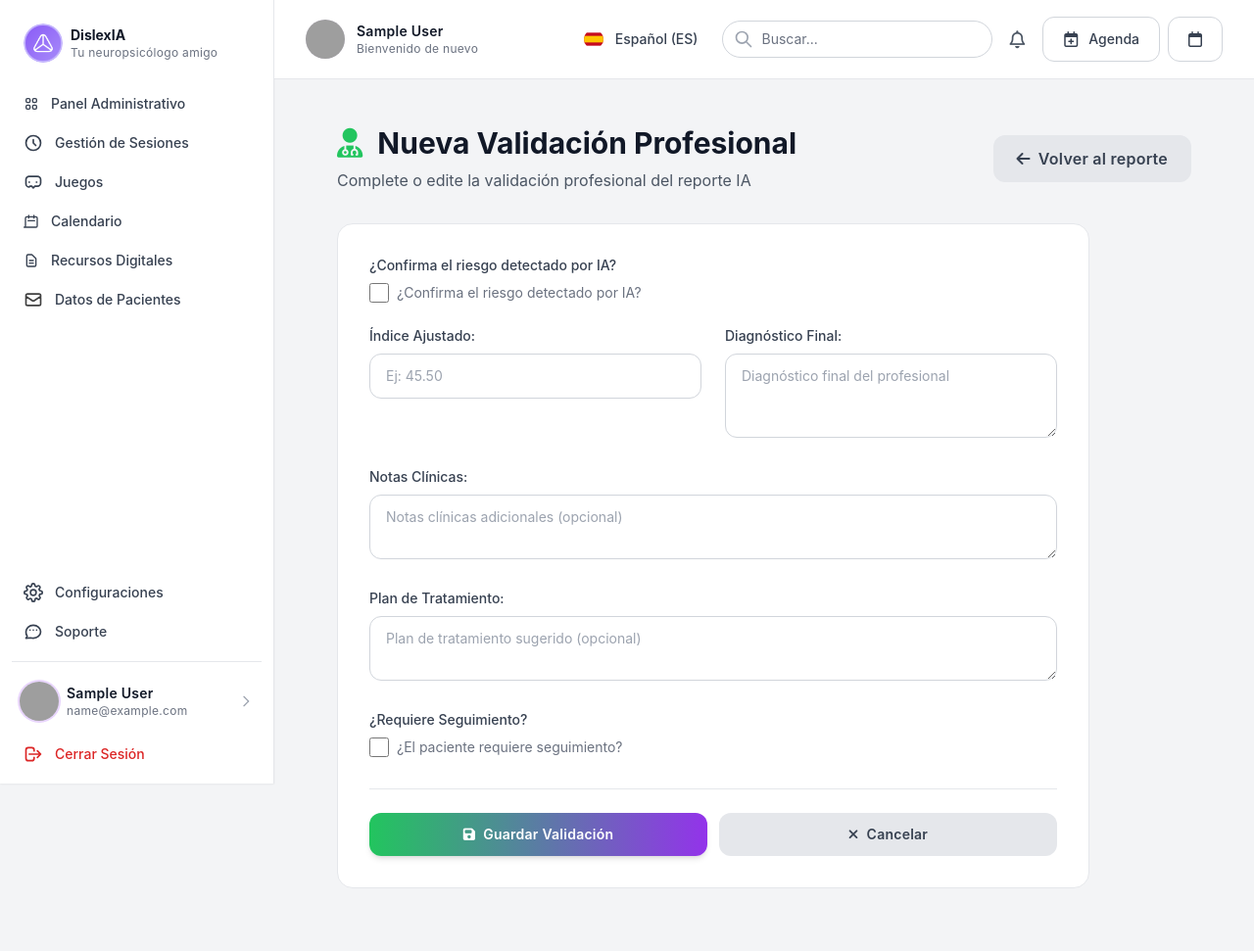
After one commit to AlexisJr2004/DislexIA, a Django app: page /es/validacion_profesional_create/1/ in a window 1280 px wide. The commit adds this page. Shown: the whole page at 98% size. Run offline with Django 5.2, Linux system fonts and the light colour scheme; the visitor is signed in with stand-in values (Sample User, id 1); data that the repository does not hold is empty; some libraries are stand-ins or nearby versions; grey boxes are pictures that could not be loaded.

Commit message:
Agrega validación profesional

```diff
--- a/app/core/forms.py
+++ b/app/core/forms.py
@@ -1,6 +1,6 @@
 from django import forms
 from django.contrib.auth.forms import UserCreationForm, AuthenticationForm, PasswordResetForm, SetPasswordForm
-from .models import Profesional, Nino
+from .models import Profesional, Nino, ValidacionProfesional
 
 
 class ProfesionalUpdateForm(forms.ModelForm):
@@ -287,3 +287,56 @@ class NinoForm(forms.ModelForm):
                 raise forms.ValidationError('El archivo debe ser una imagen.')
 
         return imagen
+
+
+class ValidacionProfesionalForm(forms.ModelForm):
+    """Formulario para la validación profesional"""
+
+    class Meta:
+        model = ValidacionProfesional
+        fields = [
+            'riesgo_confirmado',
+            'indice_ajustado',
+            'diagnostico_final',
+            'notas_clinicas',
+            'plan_tratamiento',
+            'requiere_seguimiento',
+        ]
+        widgets = {
+            'riesgo_confirmado': forms.CheckboxInput(attrs={
+                'class': 'form-checkbox h-5 w-5 text-green-600',
+            }),
+            'indice_ajustado': forms.NumberInput(attrs={
+                'class': 'w-full px-4 py-3 border border-gray-300 rounded-xl text-sm focus:outline-none focus:ring-2 focus:ring-purple-500',
+                'step': '0.01',
+                'min': '0',
+                'max': '100',
+                'placeholder': 'Ej: 45.50'
+            }),
+            'diagnostico_final': forms.Textarea(attrs={
+                'class': 'w-full px-4 py-3 border border-gray-300 rounded-xl text-sm focus:outline-none focus:ring-2 focus:ring-purple-500',
+                'rows': 3,
+                'placeholder': 'Diagnóstico final del profesional'
+            }),
+            'notas_clinicas': forms.Textarea(attrs={
+                'class': 'w-full px-4 py-3 border border-gray-300 rounded-xl text-sm focus:outline-none focus:ring-2 focus:ring-purple-500',
+                'rows': 2,
+                'placeholder': 'Notas clínicas adicionales (opcional)'
+            }),
+            'plan_tratamiento': forms.Textarea(attrs={
+                'class': 'w-full px-4 py-3 border border-gray-300 rounded-xl text-sm focus:outline-none focus:ring-2 focus:ring-purple-500',
+                'rows': 2,
+                'placeholder': 'Plan de tratamiento sugerido (opcional)'
+            }),
+            'requiere_seguimiento': forms.CheckboxInput(attrs={
+                'class': 'form-checkbox h-5 w-5 text-purple-600',
+            }),
+        }
+        labels = {
+            'riesgo_confirmado': '¿Confirma el riesgo detectado por IA?',
+            'indice_ajustado': 'Índice Ajustado',
+            'diagnostico_final': 'Diagnóstico Final',
+            'notas_clinicas': 'Notas Clínicas',
+            'plan_tratamiento': 'Plan de Tratamiento',
+            'requiere_seguimiento': '¿Requiere Seguimiento?',
+        }
--- /dev/null
+++ b/app/core/templates/report/validacion_profesional_form.html
@@ -0,0 +1,120 @@
+{% extends 'base.html' %}
+{% load static %}
+{% load i18n %}
+
+{% block title %}{{ page_title }}{% endblock %}
+
+{% block extra_head %}
+<style>
+    .form-card {
+        animation: fadeInUp 0.3s ease-out;
+    }
+    @keyframes fadeInUp {
+        from { opacity: 0; transform: translateY(20px); }
+        to { opacity: 1; transform: translateY(0); }
+    }
+</style>
+<link rel="stylesheet" href="{% static 'css/games.css' %}">
+{% endblock %}
+
+{% block content %}
+<div class="p-8">
+    <!-- Header Section -->
+    <div class="flex items-center justify-between mb-8">
+        <div>
+            <div class="flex items-center gap-3 mb-2">
+                <h1 class="text-3xl font-bold text-gray-900 dark:text-white">
+                    <i class="fas fa-user-md text-green-500 dark:text-green-400 mr-2"></i>
+                    {% if form.instance.pk %}
+                        {% trans "Editar Validación Profesional" %}
+                    {% else %}
+                        {% trans "Nueva Validación Profesional" %}
+                    {% endif %}
+                </h1>
+            </div>
+            <p class="text-gray-600 dark:text-gray-400">
+                {% trans "Complete o edite la validación profesional del reporte IA" %}
+            </p>
+        </div>
+        <a href="{% url 'core:reporte_ia_detail' reporteia_id %}"
+           class="px-6 py-3 bg-gray-200 dark:bg-gray-800 text-gray-700 dark:text-gray-300 rounded-xl font-semibold flex items-center gap-2 transition-all hover:bg-gray-300 dark:hover:bg-gray-700">
+            <i class="fas fa-arrow-left"></i>
+            {% trans "Volver al reporte" %}
+        </a>
+    </div>
+
+    <form method="post" class="max-w-3xl">
+        {% csrf_token %}
+        <div class="form-card bg-white dark:bg-gray-900 rounded-2xl border border-gray-200 dark:border-gray-800 p-8 transition-colors duration-200">
+            {% if form.non_field_errors %}
+                <div class="bg-red-100 text-red-700 rounded p-3 mb-4">
+                    {{ form.non_field_errors }}
+                </div>
+            {% endif %}
+            <div class="grid grid-cols-1 md:grid-cols-2 gap-6">
+                <!-- Riesgo confirmado -->
+                <div class="md:col-span-2">
+                    <label class="block text-sm font-medium text-gray-700 dark:text-gray-300 mb-2">{{ form.riesgo_confirmado.label_tag }}</label>
+                    <div class="flex items-center gap-2">{{ form.riesgo_confirmado }} <span class="text-sm text-gray-500">¿Confirma el riesgo detectado por IA?</span></div>
+                    {% if form.riesgo_confirmado.errors %}
+                        <p class="mt-1 text-xs text-red-600 dark:text-red-400">{{ form.riesgo_confirmado.errors.0 }}</p>
+                    {% endif %}
+                </div>
+                <!-- Indice ajustado -->
+                <div>
+                    <label class="block text-sm font-medium text-gray-700 dark:text-gray-300 mb-2">{{ form.indice_ajustado.label_tag }}</label>
+                    {{ form.indice_ajustado }}
+                    {% if form.indice_ajustado.errors %}
+                        <p class="mt-1 text-xs text-red-600 dark:text-red-400">{{ form.indice_ajustado.errors.0 }}</p>
+                    {% endif %}
+                </div>
+                <!-- Diagnóstico final -->
+                <div>
+                    <label class="block text-sm font-medium text-gray-700 dark:text-gray-300 mb-2">{{ form.diagnostico_final.label_tag }}</label>
+                    {{ form.diagnostico_final }}
+                    {% if form.diagnostico_final.errors %}
+                        <p class="mt-1 text-xs text-red-600 dark:text-red-400">{{ form.diagnostico_final.errors.0 }}</p>
+                    {% endif %}
+                </div>
+                <!-- Notas clínicas -->
+                <div class="md:col-span-2">
+                    <label class="block text-sm font-medium text-gray-700 dark:text-gray-300 mb-2">{{ form.notas_clinicas.label_tag }}</label>
+                    {{ form.notas_clinicas }}
+                    {% if form.notas_clinicas.errors %}
+                        <p class="mt-1 text-xs text-red-600 dark:text-red-400">{{ form.notas_clinicas.errors.0 }}</p>
+                    {% endif %}
+                </div>
+                <!-- Plan tratamiento -->
+                <div class="md:col-span-2">
+                    <label class="block text-sm font-medium text-gray-700 dark:text-gray-300 mb-2">{{ form.plan_tratamiento.label_tag }}</label>
+                    {{ form.plan_tratamiento }}
+                    {% if form.plan_tratamiento.errors %}
+                        <p class="mt-1 text-xs text-red-600 dark:text-red-400">{{ form.plan_tratamiento.errors.0 }}</p>
+                    {% endif %}
+                </div>
+                <!-- Requiere seguimiento -->
+                <div class="md:col-span-2">
+                    <label class="block text-sm font-medium text-gray-700 dark:text-gray-300 mb-2">{{ form.requiere_seguimiento.label_tag }}</label>
+                    <div class="flex items-center gap-2">{{ form.requiere_seguimiento }} <span class="text-sm text-gray-500">¿El paciente requiere seguimiento?</span></div>
+                    {% if form.requiere_seguimiento.errors %}
+                        <p class="mt-1 text-xs text-red-600 dark:text-red-400">{{ form.requiere_seguimiento.errors.0 }}</p>
+                    {% endif %}
+                </div>
+            </div>
+            <!-- Botones de acción -->
+            <div class="flex flex-col sm:flex-row gap-3 mt-8 pt-6 border-t border-gray-200 dark:border-gray-800">
+                <button type="submit"
+                        class="flex-1 px-6 py-3 bg-gradient-to-r from-green-500 to-purple-600 hover:from-green-600 hover:to-purple-700 text-white rounded-xl text-sm font-semibold flex items-center justify-center gap-2 transition-all shadow-md hover:shadow-lg hover:scale-105">
+                    <i class="fas fa-save"></i>
+                    {% trans "Guardar Validación" %}
+                </button>
+                <a href="{% url 'core:reporte_ia_detail' reporteia_id %}"
+                   class="flex-1 px-6 py-3 bg-gray-200 dark:bg-gray-800 text-gray-700 dark:text-gray-300 rounded-xl text-sm font-semibold flex items-center justify-center gap-2 hover:bg-gray-300 dark:hover:bg-gray-700 transition-all text-center">
+                    <i class="fas fa-times"></i>
+                    {% trans "Cancelar" %}
+                </a>
+            </div>
+        </div>
+    </form>
+</div>
+{% endblock %}
--- a/app/core/urls.py
+++ b/app/core/urls.py
@@ -1,4 +1,4 @@
-from django.urls import include, path
+from django.urls import path
 from . import views
 from .views import get_citas_dia, crear_cita, eliminar_cita, marcar_cita_completada, agregar_nino_ajax
 
@@ -44,6 +44,13 @@ urlpatterns = [
     path('api/citas/<int:cita_id>/eliminar/', views.eliminar_cita, name='eliminar_cita'),
     path('api/citas/<int:cita_id>/completar/', views.marcar_cita_completada, name='marcar_cita_completada'),
 
+    # Reporte IA
+    path('reporte-ia/<int:pk>/', views.ReporteIADetailView.as_view(), name='reporte_ia_detail'),
+
+    # Validación Profesional
+    path('validacion_profesional_create/<int:reporteia_id>/', views.ValidacionProfesionalCreateView.as_view(), name='validacion_profesional_create'),
+    path('validacion_profesional_edit/<int:reporteia_id>/', views.ValidacionProfesionalUpdateView.as_view(), name='validacion_profesional_edit'),
+
     # API endpoint para notificaciones
     path('api/notificaciones/', views.get_notificaciones, name='get_notificaciones'),
 ]
--- a/app/core/views.py
+++ b/app/core/views.py
@@ -5,8 +5,10 @@ from django.utils.decorators import method_decorator
 from django.views.generic.edit import CreateView, DeleteView
 from django.urls import reverse_lazy
 from django.contrib import messages
-from django.shortcuts import redirect, get_object_or_404, render
-from .forms import ProfesionalLoginForm, ProfesionalRegistrationForm, ProfesionalUpdateForm, ProfesionalPasswordResetForm, ProfesionalSetPasswordForm, NinoForm
+from django.shortcuts import redirect, get_object_or_404
+from .models import ValidacionProfesional
+
+from .forms import ProfesionalLoginForm, ProfesionalRegistrationForm, ProfesionalUpdateForm, ProfesionalPasswordResetForm, ProfesionalSetPasswordForm, NinoForm, ValidacionProfesionalForm
 from django.contrib.auth import login
 from django.http import JsonResponse
 from django.views.decorators.http import require_http_methods
@@ -678,3 +680,77 @@ def get_notificaciones(request):
             'success': False,
             'error': str(e)
         }, status=500)
+
+@method_decorator(login_required, name='dispatch')
+class ReporteIADetailView(TemplateView):
+    """Vista para mostrar el detalle del reporte IA de un niño"""
+    template_name = 'report/reporte_ia_detail.html'
+
+    def get_context_data(self, **kwargs):
+        context = super().get_context_data(**kwargs)
+        reporte_id = self.kwargs.get('pk')
+
+        try:
+            from .models import ReporteIA
+            # Corrección: filtrar por evaluacion__nino__profesional
+            reporte = ReporteIA.objects.get(id=reporte_id, evaluacion__nino__profesional=self.request.user)
+            context['reporte'] = reporte
+            context['page_title'] = f'Reporte IA - {reporte.evaluacion.nino.nombre_completo}'
+        except ReporteIA.DoesNotExist:
+            messages.error(self.request, 'El reporte solicitado no existe o no tienes permiso para verlo.')
+            context['reporte'] = None
+
+        return context
+
+@method_decorator(login_required, name='dispatch')
+class ValidacionProfesionalCreateView(CreateView):
+    """Vista para crear una validación profesional asociada a un reporte IA"""
+    model = ValidacionProfesional
+    form_class = ValidacionProfesionalForm
+    template_name = 'report/validacion_profesional_form.html'
+
+    def dispatch(self, request, *args, **kwargs):
+        self.reporteia_id = self.kwargs.get('reporteia_id')
+        return super().dispatch(request, *args, **kwargs)
+
+    def form_valid(self, form):
+        from .models import ReporteIA
+        reporte = get_object_or_404(ReporteIA, id=self.reporteia_id, evaluacion__nino__profesional=self.request.user)
+        form.instance.profesional = self.request.user
+        form.instance.ReporteIA = reporte
+        messages.success(self.request, 'Validación profesional creada exitosamente.')
+        return super().form_valid(form)
+
+    def get_success_url(self):
+        return reverse_lazy('core:reporte_ia_detail', kwargs={'pk': self.reporteia_id})
+
+    def get_context_data(self, **kwargs):
+        context = super().get_context_data(**kwargs)
+        context['page_title'] = 'Validar Reporte IA - DislexIA'
+        context['reporteia_id'] = self.reporteia_id
+        return context
+
+@method_decorator(login_required, name='dispatch')
+class ValidacionProfesionalUpdateView(UpdateView):
+    """Vista para actualizar una validación profesional asociada a un reporte IA"""
+    model = ValidacionProfesional
+    form_class = ValidacionProfesionalForm
+    template_name = 'report/validacion_profesional_form.html'
+
+    def get_object(self, queryset=None):
+        from .models import ReporteIA
+        reporte = get_object_or_404(ReporteIA, id=self.kwargs.get('reporteia_id'), evaluacion__nino__profesional=self.request.user)
+        return get_object_or_404(ValidacionProfesional, ReporteIA=reporte, profesional=self.request.user)
+
+    def form_valid(self, form):
+        messages.success(self.request, 'Validación profesional actualizada exitosamente.')
+        return super().form_valid(form)
+
+    def get_success_url(self):
+        return reverse_lazy('core:reporte_ia_detail', kwargs={'pk': self.kwargs.get('reporteia_id')})
+
+    def get_context_data(self, **kwargs):
+        context = super().get_context_data(**kwargs)
+        context['page_title'] = 'Actualizar Validación de Reporte IA - DislexIA'
+        context['reporteia_id'] = self.kwargs.get('reporteia_id')
+        return context
--- a/app/games/templates/game_session_list.html
+++ b/app/games/templates/game_session_list.html
@@ -235,10 +235,10 @@
                                     <i class="fas fa-eye"></i>
                                 </a>
 
-                                <!-- Validación Profesional: Confirmar riesgo de dislexia -->
-                                <a href="/"
+                                <!-- Reporte IA con validacion profesional -->
+                                <a href="{% url 'core:reporte_ia_detail' pk=item.evaluacion.id %}"
                                 class="tooltip w-10 h-10 bg-blue-100 dark:bg-blue-900/30 hover:bg-blue-200 dark:hover:bg-blue-900/50 text-blue-600 dark:text-blue-400 rounded-lg flex items-center justify-center transition-all"
-                                data-tooltip="{% trans 'Validación Profesional' %}">
+                                data-tooltip="{% trans 'Reporte IA' %}">
                                     <i class="fas fa-user-check"></i>
                                 </a>
 
```
Also changed, not shown: app/core/models.py (+4 -3 lines), app/core/templates/report/reporte_ia_detail.html (added, +249 -0 lines).
